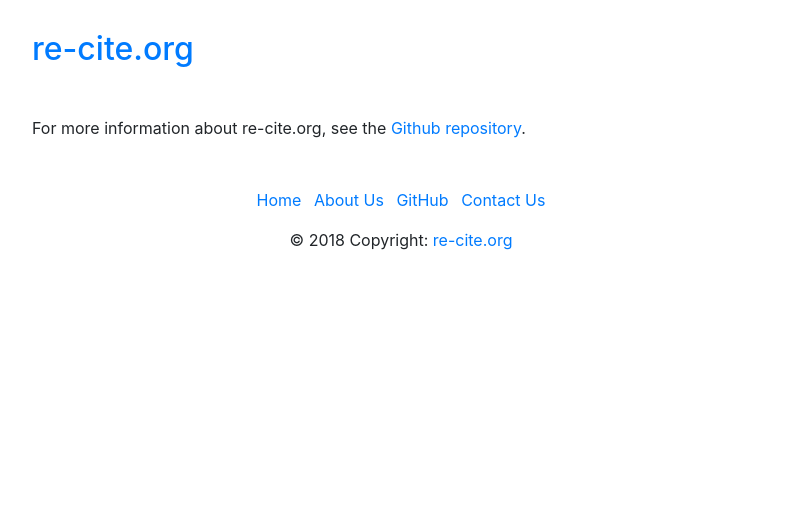
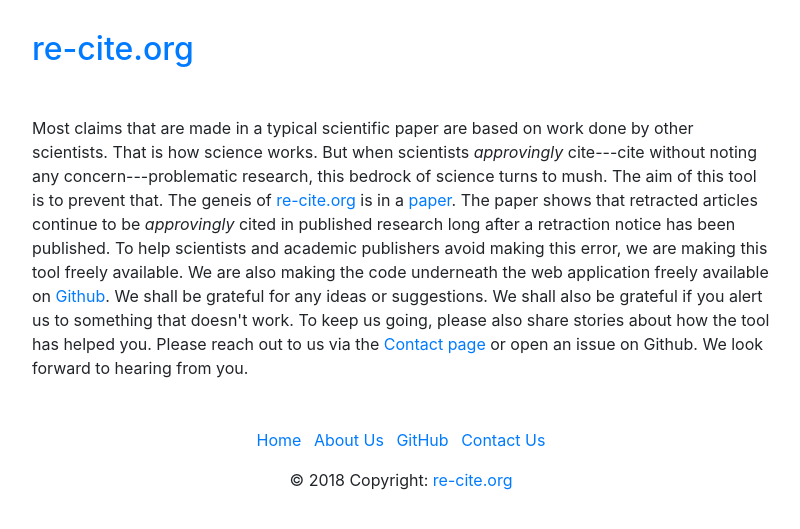
Before and after one commit to recite/re-cite.org, a Flask app: template app/templates/about.html in a window 1280 px wide. Shown: the top 529 px of the page, without its empty margins (239-1039 px from the left). Run offline with Flask 2, Linux system fonts and the light colour scheme; the template is opened without the code that fills it, so the values that code supplies are empty; parts of the project's set-up code (start-up, migrations or seed data) failed here and were passed over; some libraries are stand-ins or nearby versions.

Commit message:
add to about us

```diff
--- a/app/templates/about.html
+++ b/app/templates/about.html
@@ -1,4 +1,8 @@
 {% extends "layout.html" %}
 {% block body %}
-<p>For more information about re-cite.org, see the <a href="http://github.com/recite/re-cite.org">Github repository</a>.</p>
+<p>Most claims that are made in a typical scientific paper are based on work done by other scientists. That is how science works. But when scientists <i>approvingly</i> cite---cite without noting any concern---problematic research, this bedrock of science turns to mush. The aim of this tool is to prevent that.
+
+The geneis of <a href="http://re-cite.org">re-cite.org</a> is in a <a href="http://github.com/recite/prop_error/">paper</a>. The paper shows that retracted articles continue to be <i>approvingly</i> cited in published research long after a retraction notice has been published. To help scientists and academic publishers avoid making this error, we are making this tool freely available. We are also making the code underneath the web application freely available on <a href="http://github.com/recite/re-cite.org">Github</a>.
+
+We shall be grateful for any ideas or suggestions. We shall also be grateful if you alert us to something that doesn't work. To keep us going, please also share stories about how the tool has helped you. Please reach out to us via the <a href="contact.html">Contact page</a> or open an issue on Github. We look forward to hearing from you.</p>
 {% endblock %}
```
